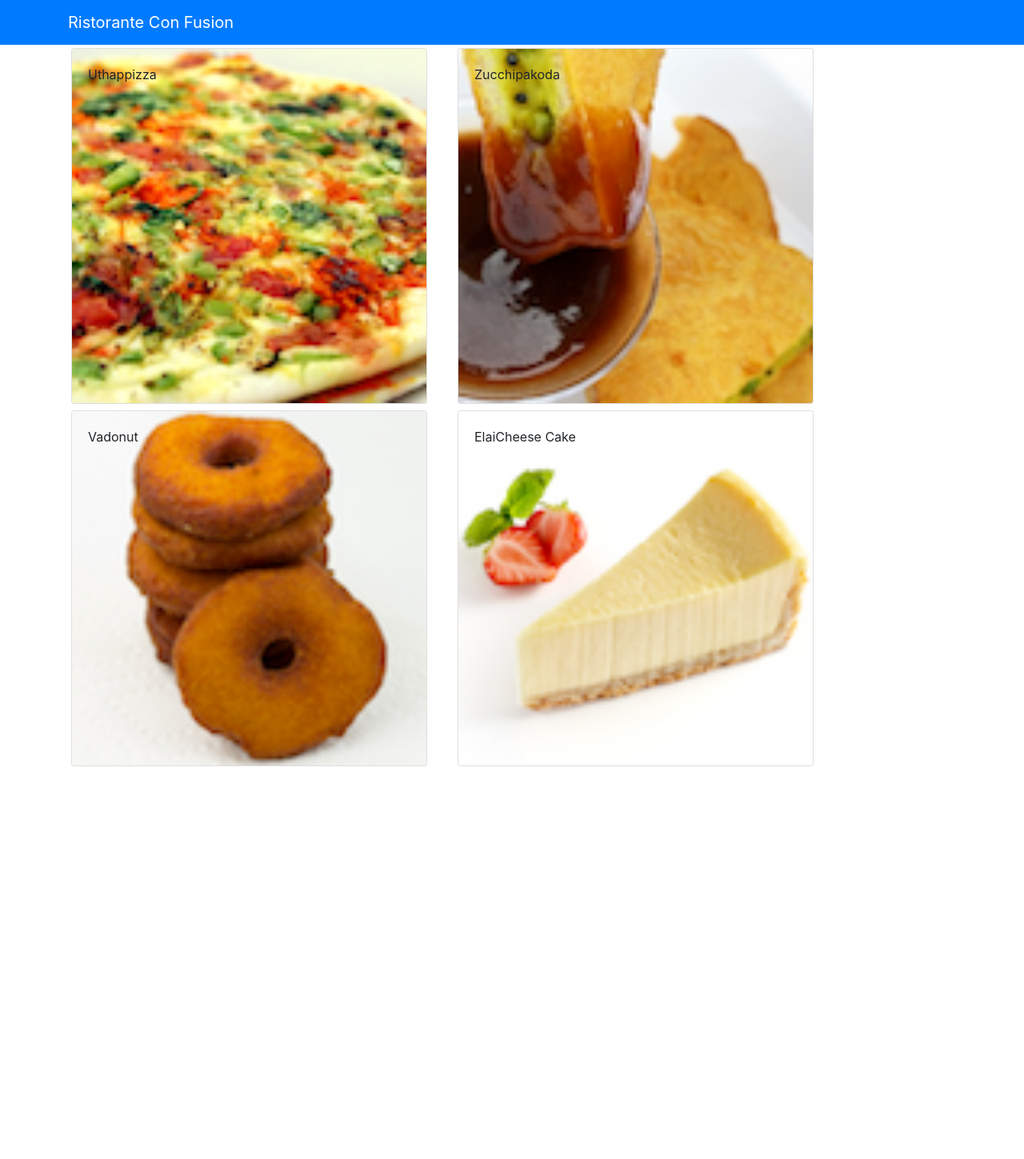
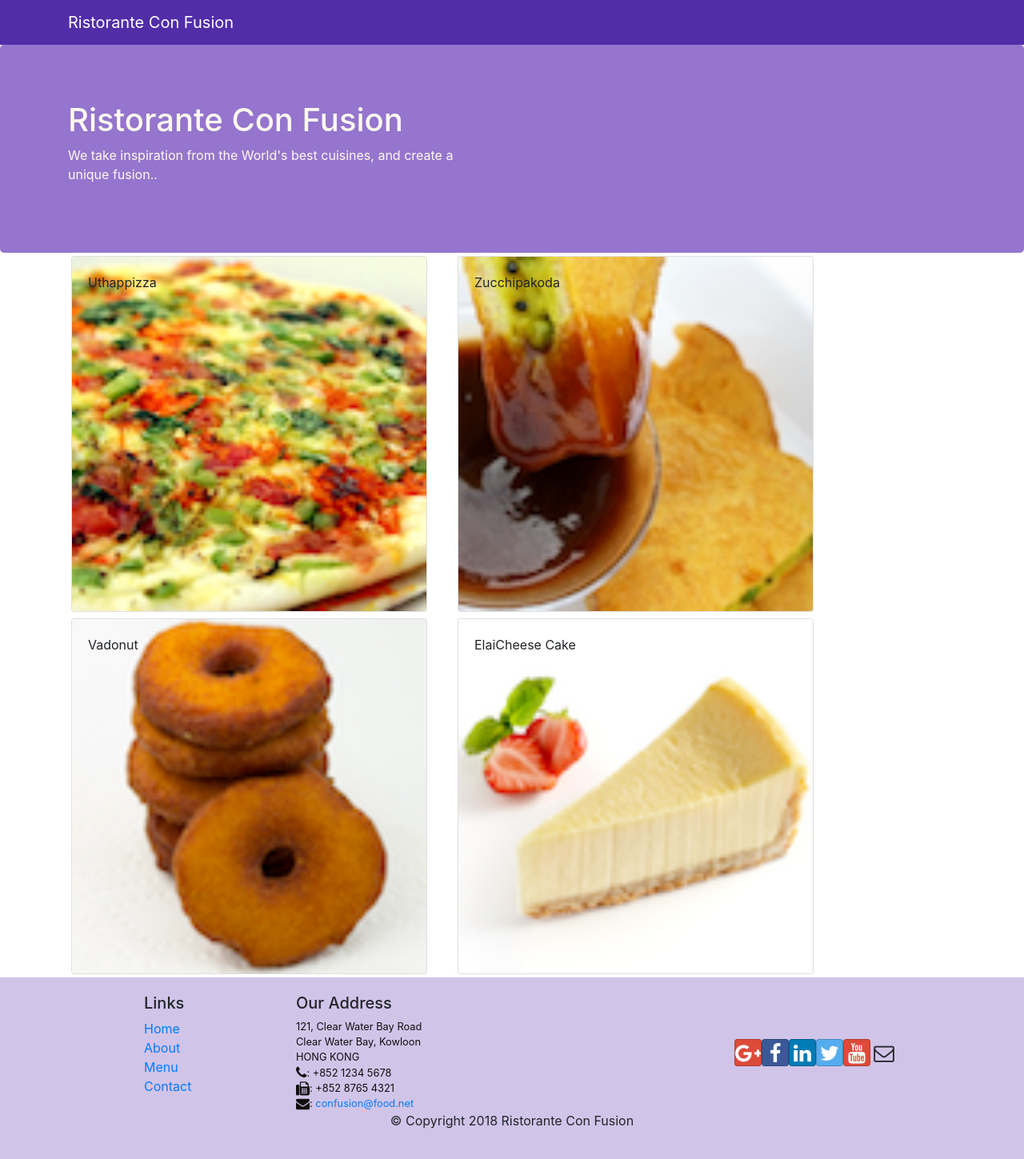
Before and after one commit to sammydowds/courses, a React (Create React App) app in the folder React_Study/: page / in a window 1280 px wide. Shown: the whole page at 80% size. Before the commit the page ends 962 px from the top, so only its background shows below. Built offline with nearby package versions, Linux system fonts and the light colour scheme.

Commit message:
Styled footer and header

```diff
--- a/React_Study/src/App.css
+++ b/React_Study/src/App.css
@@ -0,0 +1,33 @@
+.row-header{
+    margin:0px auto;
+    padding:0px auto;
+}
+
+.row-content {
+    margin:0px auto;
+    padding: 50px 0px 50px 0px;
+    border-bottom: 1px ridge;
+    min-height:400px;
+}
+
+.footer{
+    background-color: #D1C4E9;
+    margin:0px auto;
+    padding: 20px 0px 20px 0px;
+}
+.jumbotron {
+    padding:70px 30px 70px 30px;
+    margin:0px auto;
+    background: #9575CD ;
+    color:floralwhite;
+}
+
+address{
+    font-size:80%;
+    margin:0px;
+    color:#0f0f0f;
+}
+
+.navbar-dark {
+    background-color: #512DA8;
+}
--- /dev/null
+++ b/React_Study/src/components/FooterComponent.js
@@ -0,0 +1,52 @@
+import React from 'react';
+import { Navbar, NavbarBrand, Jumbotron } from 'reactstrap';
+
+function Footer(props) {
+  return (
+    <div className="footer">
+        <div className="container">
+            <div className="row justify-content-center">
+                <div className="col-4 offset-1 col-sm-2">
+                    <h5>Links</h5>
+                    <ul className="list-unstyled">
+                        <li><a href="#">Home</a></li>
+                        <li><a href="#">About</a></li>
+                        <li><a href="#">Menu</a></li>
+                        <li><a href="contactus.html">Contact</a></li>
+                    </ul>
+                </div>
+                <div className="col-7 col-sm-5">
+                    <h5>Our Address</h5>
+                    <address>
+		              121, Clear Water Bay Road<br />
+		              Clear Water Bay, Kowloon<br />
+		              HONG KONG<br />
+		              <i className="fa fa-phone fa-lg"></i>: +852 1234 5678<br />
+		              <i className="fa fa-fax fa-lg"></i>: +852 8765 4321<br />
+		              <i className="fa fa-envelope fa-lg"></i>: <a href="mailto:confusion@food.net">
+                         confusion@food.net</a>
+                    </address>
+                </div>
+                <div className="col-12 col-sm-4 align-self-center">
+                    <div className="text-center">
+                        <a className="btn btn-social-icon btn-google" href="http://google.com/+"><i className="fa fa-google-plus"></i></a>
+                        <a className="btn btn-social-icon btn-facebook" href="http://www.facebook.com/profile.php?id="><i className="fa fa-facebook"></i></a>
+                        <a className="btn btn-social-icon btn-linkedin" href="http://www.linkedin.com/in/"><i className="fa fa-linkedin"></i></a>
+                        <a className="btn btn-social-icon btn-twitter" href="http://twitter.com/"><i className="fa fa-twitter"></i></a>
+                        <a className="btn btn-social-icon btn-google" href="http://youtube.com/"><i className="fa fa-youtube"></i></a>
+                        <a className="btn btn-social-icon" href="mailto:"><i className="fa fa-envelope-o"></i></a>
+                    </div>
+                </div>
+            </div>
+            <div className="row justify-content-center">
+                <div className="col-auto">
+                    <p>© Copyright 2018 Ristorante Con Fusion</p>
+                </div>
+            </div>
+        </div>
+    </div>
+
+  );
+}
+
+export default Footer;
--- a/React_Study/src/components/HeaderComponent.js
+++ b/React_Study/src/components/HeaderComponent.js
@@ -1,10 +1,28 @@
 import React, { Component } from 'react';
-import { Navbar, NavbarBrand } from 'reactstrap';
+import { Navbar, NavbarBrand, Jumbotron } from 'reactstrap';
+
 class Header extends Component {
   render() {
     return (
-      <>
-      </>
+      <React.Fragment>
+        <Navbar dark>
+          <div className="container">
+            <NavbarBrand href="/">Ristorante Con Fusion</NavbarBrand>
+          </div>
+        </Navbar>
+        <Jumbotron>
+          <div className="container">
+            <div className="row row-header">
+              <div className="row col-12 col-sm-6">
+                <h1> Ristorante Con Fusion </h1>
+                <p> We take inspiration from the World's best cuisines, and create a unique fusion.. </p>
+              </div>
+            </div>
+          </div>
+        </Jumbotron>
+      </React.Fragment>
     );
   }
 }
+
+export default Header;
--- a/React_Study/src/components/MainComponent.js
+++ b/React_Study/src/components/MainComponent.js
@@ -3,6 +3,8 @@
 import Menu from './MenuComponent';
 import { DISHES } from '../shared/dishes';
 import DishDetail from './DishdetailComponent';
+import Header from './HeaderComponent';
+import Footer from './FooterComponent';
 
 
 class Main extends Component {
@@ -24,15 +26,12 @@
   render () {
     return (
       <div>
-        <Navbar dark color="primary">
-          <div className="container">
-            <NavbarBrand href="/">Ristorante Con Fusion</NavbarBrand>
-          </div>
-        </Navbar>
+        <Header />
         <Menu dishes= {this.state.dishes}
           onClick={(dishId) => this.onDishSelect(dishId)}/>
         <DishDetail
           dish={this.state.dishes.filter( (dish) => dish.id == this.state.selectedDish )[0]} />
+        <Footer />
       </div>
     );
   }
```
